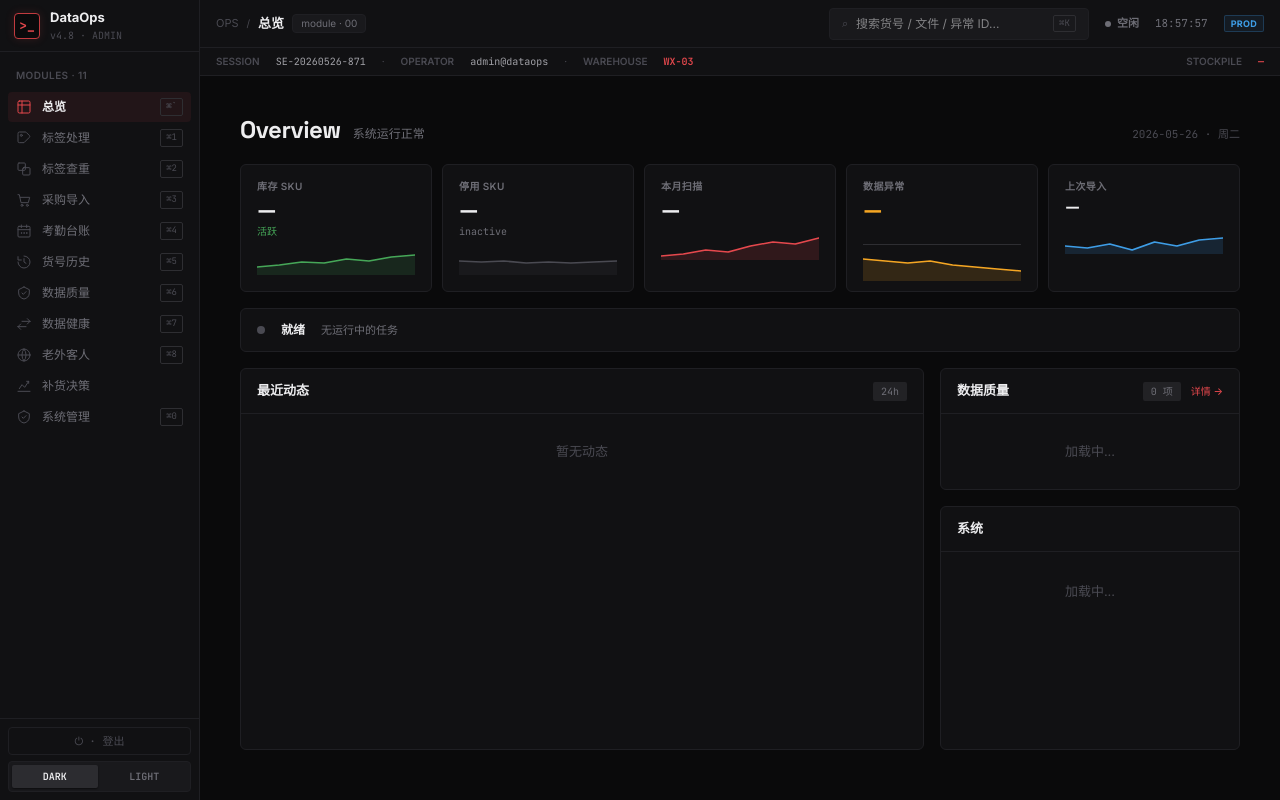
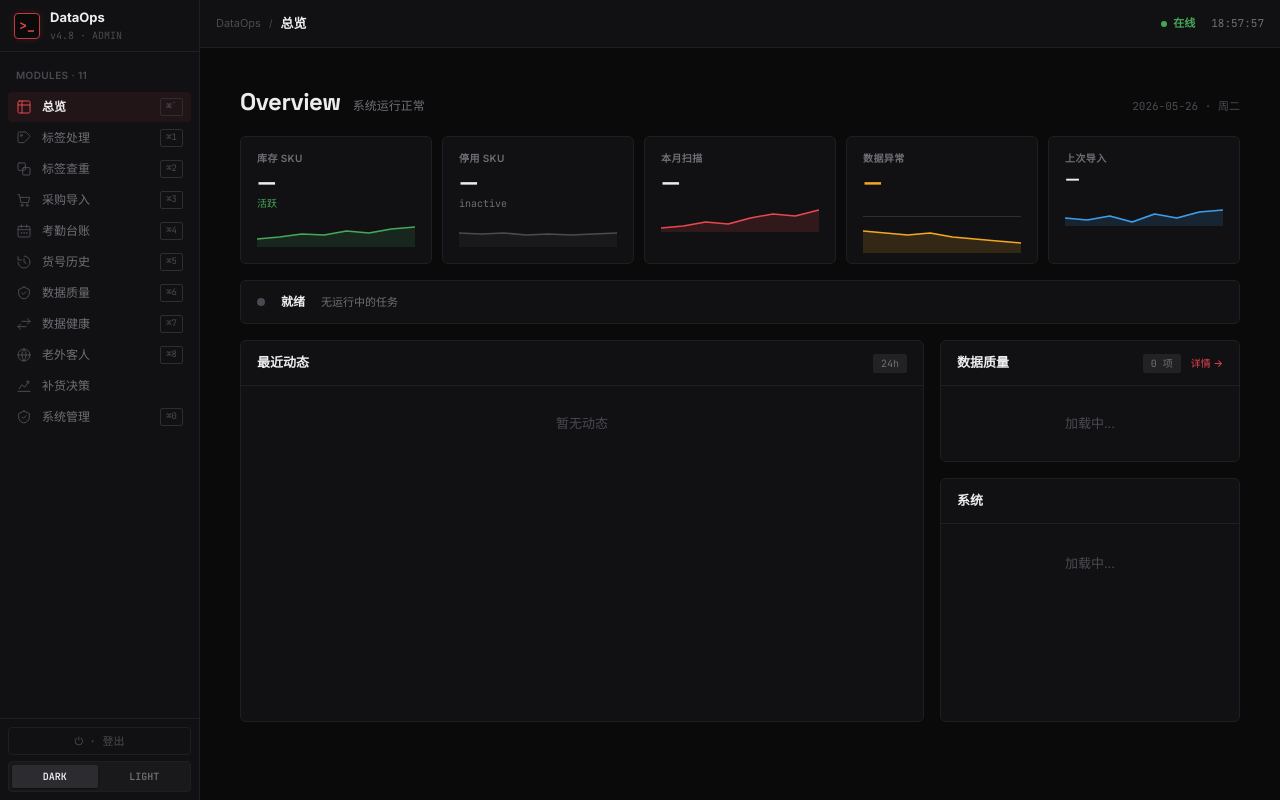
Before and after one commit to jxwu1/label-sync, a Python web app: template templates/index.html in a window 1280 px wide. Run offline with Jinja, Linux system fonts and the light colour scheme; the template is opened without the code that fills it, so the values that code supplies are empty; style sheets or scripts are compiled from the project's sources.

Commit message:
fix(ui): header 对齐设计稿 — 去搜索栏/module tag/PROD pill, 前缀改 DataOps
- 搜索栏全局移除
- substrip dashboard 页隐藏，其他页保留
- 面包屑前缀 OPS → DataOps
- module·XX 标签移除
- PROD pill 移除
- idle 状态改为绿色"在线"

Co-Authored-By: Claude Opus 4.7 <noreply@anthropic.com>

```diff
--- a/static/js/store.js
+++ b/static/js/store.js
@@ -22,7 +22,7 @@ document.addEventListener("alpine:init", () => {
   // ===== 全局 badge / status =====
   Alpine.store("app", {
     badgeType: "idle",
-    badgeText: "空闲",
+    badgeText: "在线",
     statusText: "请先上传文件",
     statusCls: "",
     setBadge(type, text) {
--- a/templates/index.html
+++ b/templates/index.html
@@ -128,31 +128,23 @@
     <!-- Header -->
     <header class="header" x-data x-init="$store.clock.start()">
       <div class="header-crumb">
-        <span class="header-crumb-prefix">OPS</span>
+        <span class="header-crumb-prefix">DataOps</span>
         <span class="header-crumb-sep">/</span>
         <span class="header-crumb-title"
               x-text="($store.nav.pages.find(p => p.id === $store.nav.current) || {}).label"></span>
-        <span class="header-module-tag"
-              x-text="'module · ' + (($store.nav.pages.find(p => p.id === $store.nav.current) || {}).code || '00')"></span>
       </div>
       <div class="header-spacer"></div>
-      <div class="header-search">
-        <span style="color:var(--ink-3);font-size:11px">⌕</span>
-        <input id="globalSearch" placeholder="搜索货号 / 文件 / 异常 ID...">
-        <span class="nav-kbd">⌘K</span>
-      </div>
       <div class="header-badge"
-           :style="`color: var(--${$store.app.badgeType === 'running' ? 'accent' : ($store.app.badgeType === 'waiting' ? 'warn' : ($store.app.badgeType === 'done' ? 'accent' : ($store.app.badgeType === 'error' ? 'error' : 'ink-2')))})`">
+           :style="`color: var(--${$store.app.badgeType === 'running' ? 'accent' : ($store.app.badgeType === 'waiting' ? 'warn' : ($store.app.badgeType === 'error' ? 'error' : 'success'))})`">
         <span class="dot"
               :class="$store.app.badgeType === 'running' || $store.app.badgeType === 'waiting' ? 'dot--pulse' : ''"></span>
         <span x-text="($store.app.badgeText || '').toUpperCase()"></span>
       </div>
       <span class="header-clock" x-text="$store.clock.time"></span>
-      <span class="pill pill--info pill--xs">PROD</span>
     </header>
 
-    <!-- Substrip -->
-    <div class="substrip" x-data>
+    <!-- Substrip (hidden on dashboard) -->
+    <div class="substrip" x-data x-show="$store.nav.current !== 'dashboard'">
       <span class="substrip-label">SESSION</span>
       <span class="substrip-val" x-text="$store.substrip.sessionId"></span>
       <span>·</span>
```
